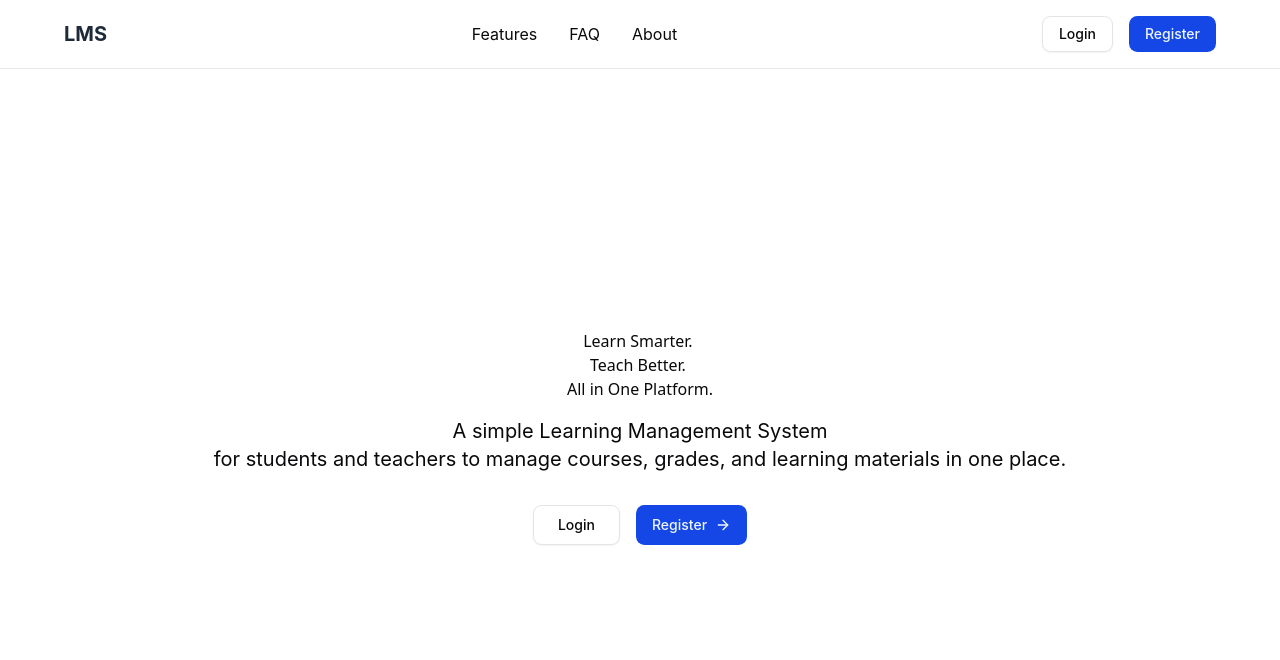
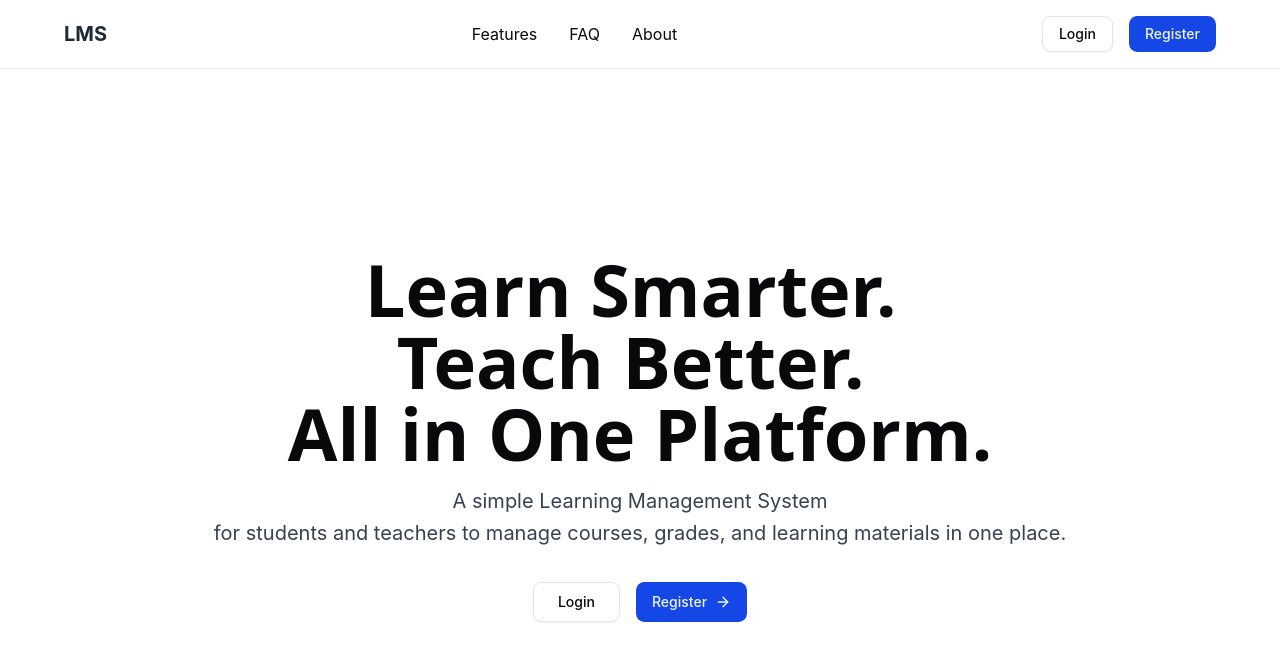
Before and after one commit to theekshana-nirmal/lms-frontend, a React (Vite) app: page / in a window 1280 px wide. Shown: the top 660 px of the page. Built offline with nearby package versions, Linux system fonts and the light colour scheme.

Commit message:
feat: add Features component to App and enhance typography styles in index.css

```diff
--- a/src/App.jsx
+++ b/src/App.jsx
@@ -1,3 +1,4 @@
+import Features from "./components/Features";
 import Hero from "./components/Hero";
 import Navbar from "./components/layout/Navbar";
 
@@ -6,6 +7,7 @@ function App() {
     <>
       <Navbar />
       <Hero />
+      <Features />
     </>
   );
 }
--- a/src/index.css
+++ b/src/index.css
@@ -144,4 +144,17 @@
   textarea {
     @apply border-border outline-ring/50;
   }
+
+  p,
+  li {
+    @apply text-xl text-gray-700 leading-relaxed;
+  }
+
+  h1 {
+    @apply text-7xl font-bold;
+  }
+
+  h2 {
+    @apply text-4xl font-bold;
+  }
 }
```
